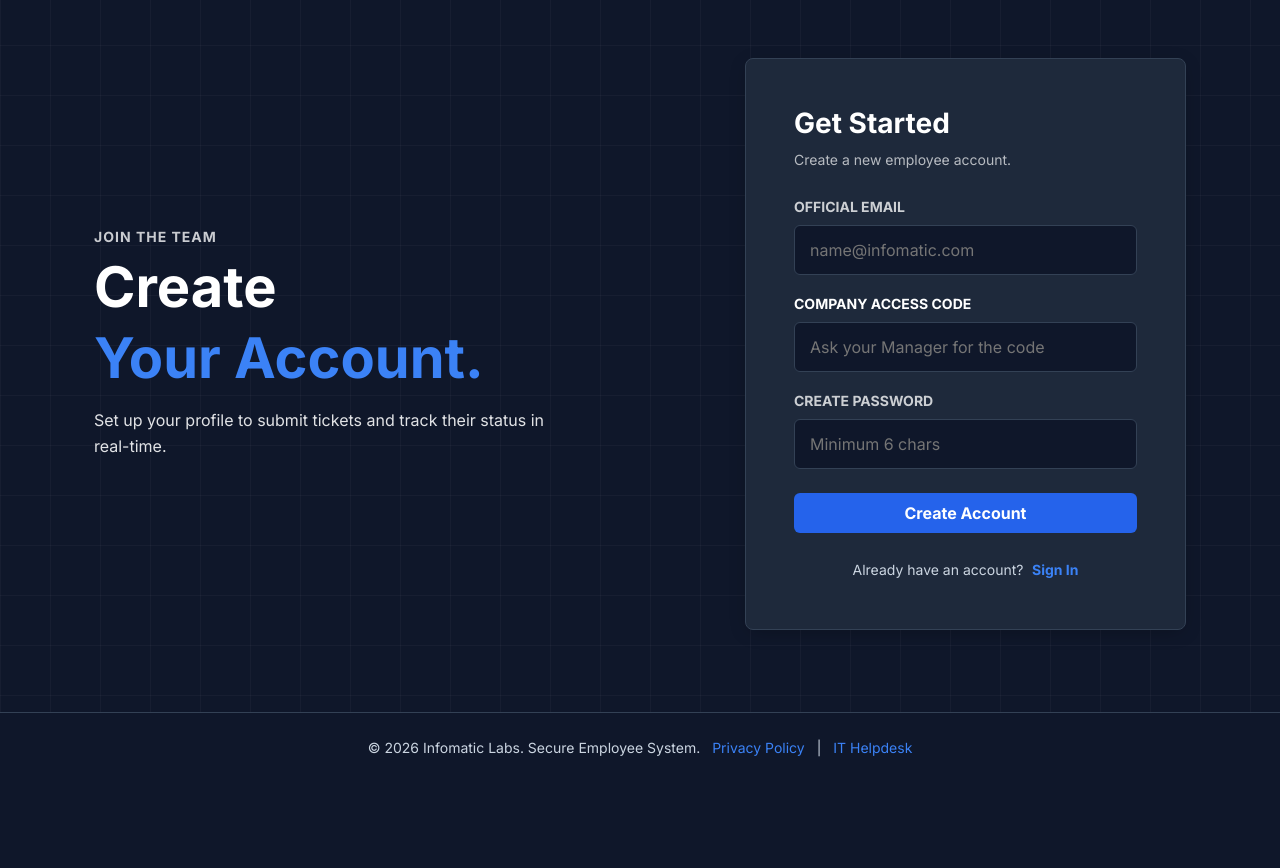
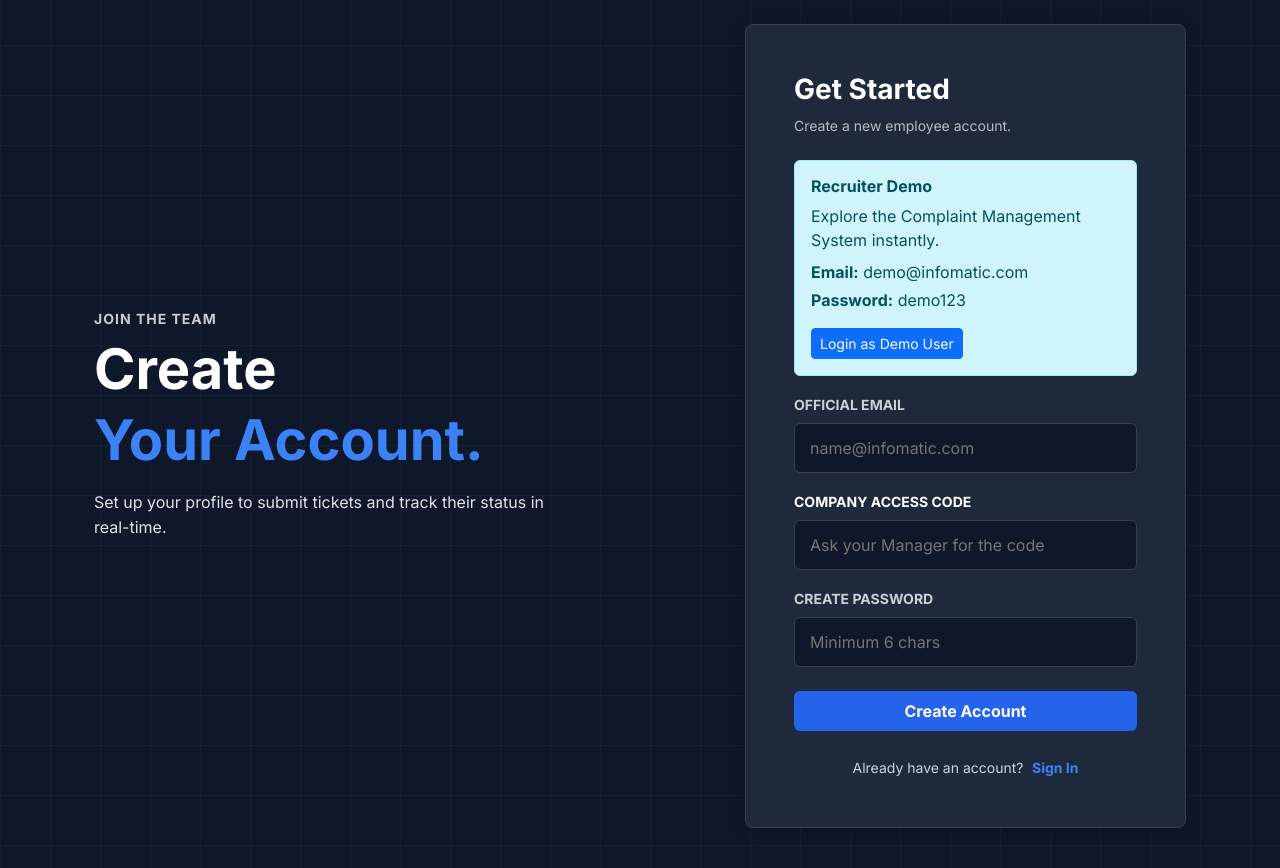
Before and after one commit to pranithamalasala/customer-complaint-manager, a Flask app: page /register in a window 1280 px wide. Shown: the part 55-923 px from the top of the page. Before the commit the page ends 812 px from the top, so only its background shows below. Run offline with Flask 3, Linux system fonts and the light colour scheme; some libraries are stand-ins or nearby versions.

Commit message:
Added recruiter demo section

```diff
--- a/templates/register.html
+++ b/templates/register.html
@@ -15,9 +15,32 @@
     <div class="col-12 col-lg-5 ms-auto">
         <div class="card-pro p-4 p-md-5">
             <h3 class="fw-bold text-white mb-2">Get Started</h3>
-            <p class="text-light mb-4 small" style="opacity: 0.7;">Create a new employee account.</p>
+<p class="text-light mb-4 small" style="opacity: 0.7;">
+    Create a new employee account.
+</p>
 
-            <form method="POST">
+<div class="alert alert-info mb-3">
+    <h6 class="fw-bold mb-2">Recruiter Demo</h6>
+
+    <p class="mb-2">
+        Explore the Complaint Management System instantly.
+    </p>
+
+    <p class="mb-1">
+        <strong>Email:</strong> demo@infomatic.com
+    </p>
+
+    <p class="mb-3">
+        <strong>Password:</strong> demo123
+    </p>
+
+    <a href="{{ url_for('login') }}" class="btn btn-primary btn-sm">
+        Login as Demo User
+    </a>
+</div>
+
+
+  <form method="POST">
                 <div class="mb-3">
                     <label class="text-light small fw-bold mb-2" style="opacity: 0.8;">OFFICIAL EMAIL</label>
                     <input type="email"
```
Also changed, not shown: static/uploads/20260220100814_id.jpeg (added).
